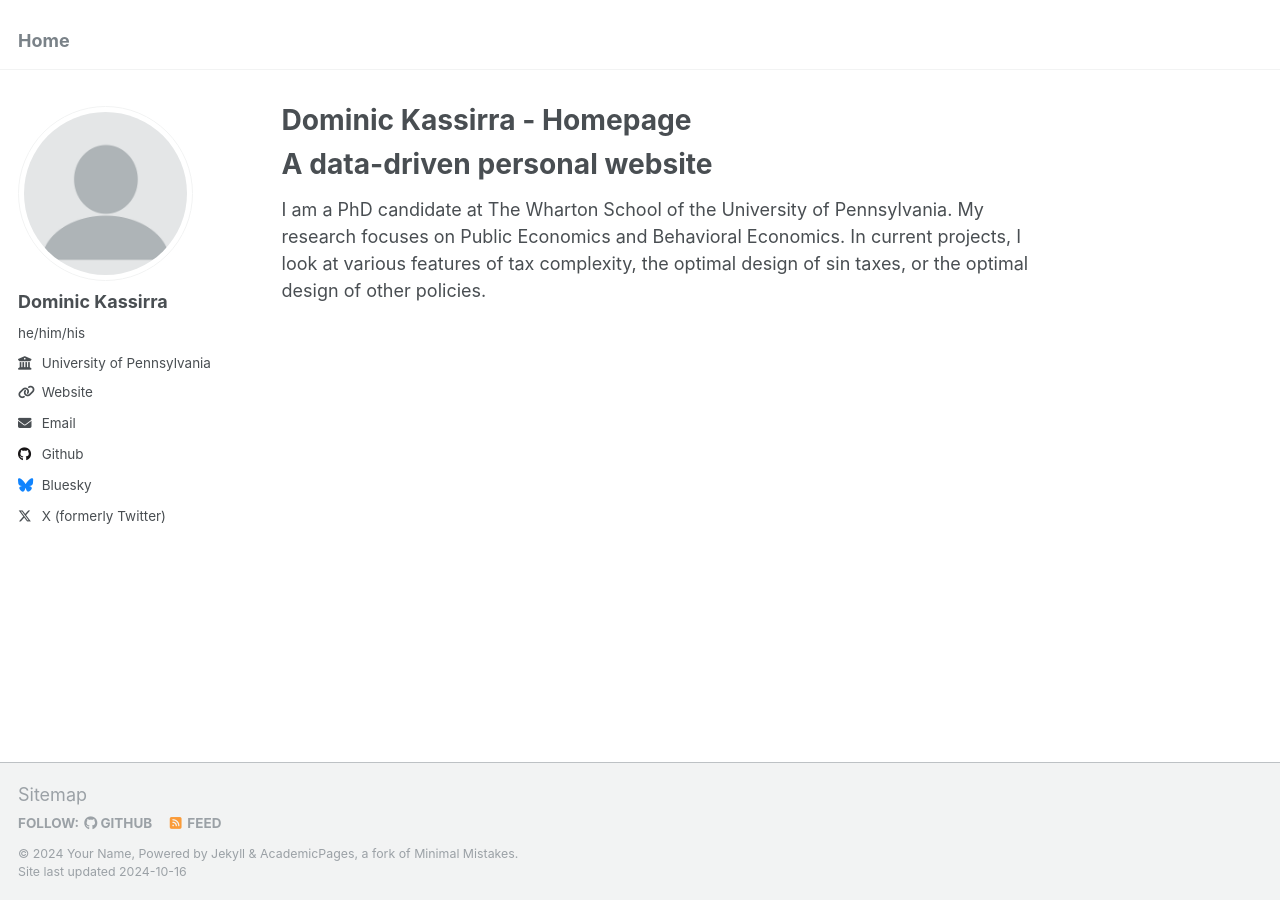
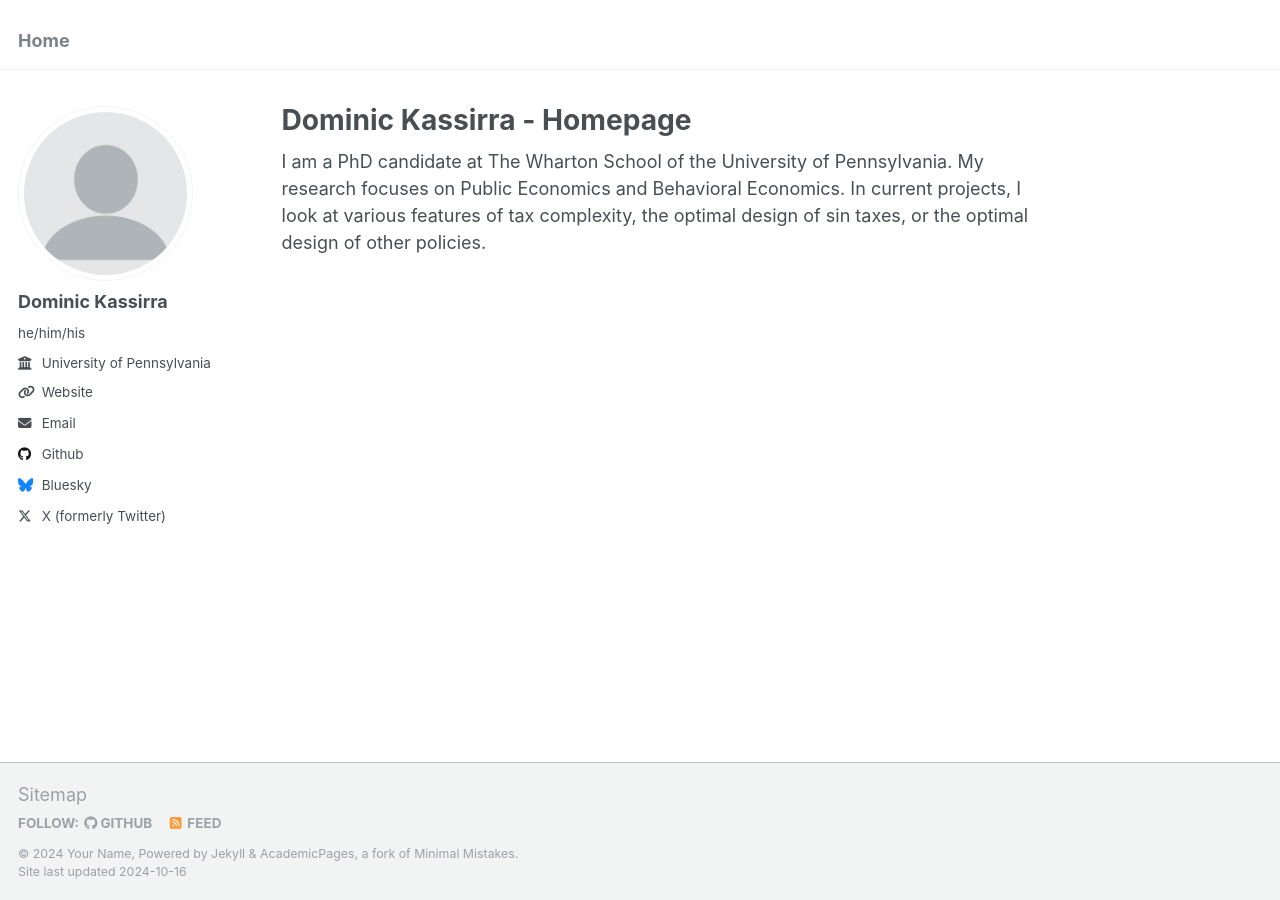
Before and after one commit to dominickassirra/dominickassirra.github.io, a Jekyll site: the page built from _pages/about.md, in a window 1280 px wide. Built offline with Jekyll 4.4.1, drawn with Linux system fonts in a browser that asks for light colours.

Commit message:
Update about.md

```diff
--- a/_pages/about.md
+++ b/_pages/about.md
@@ -7,6 +7,4 @@ redirect_from:
   - /about.html
 ---
 
-A data-driven personal website
-======
 I am a PhD candidate at The Wharton School of the University of Pennsylvania. My research focuses on Public Economics and Behavioral Economics. In current projects, I look at various features of tax complexity, the optimal design of sin taxes, or the optimal design of other policies.
```
